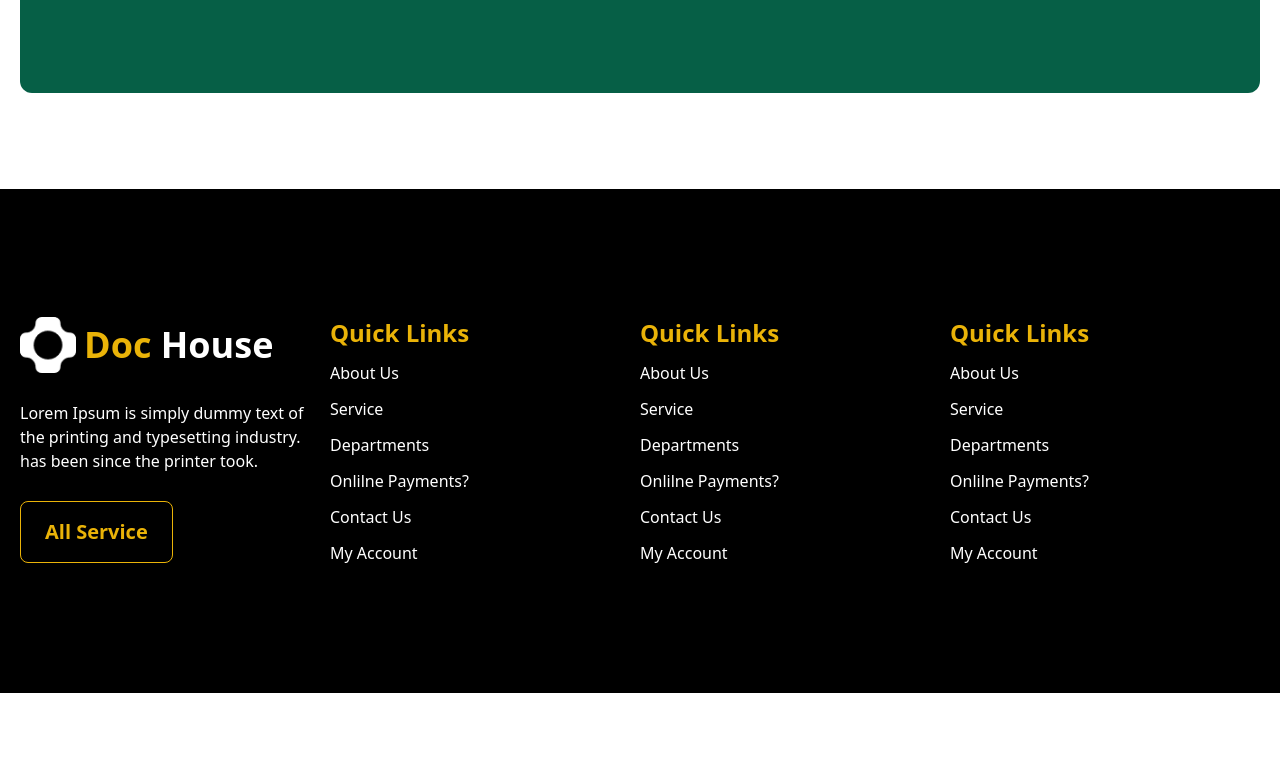
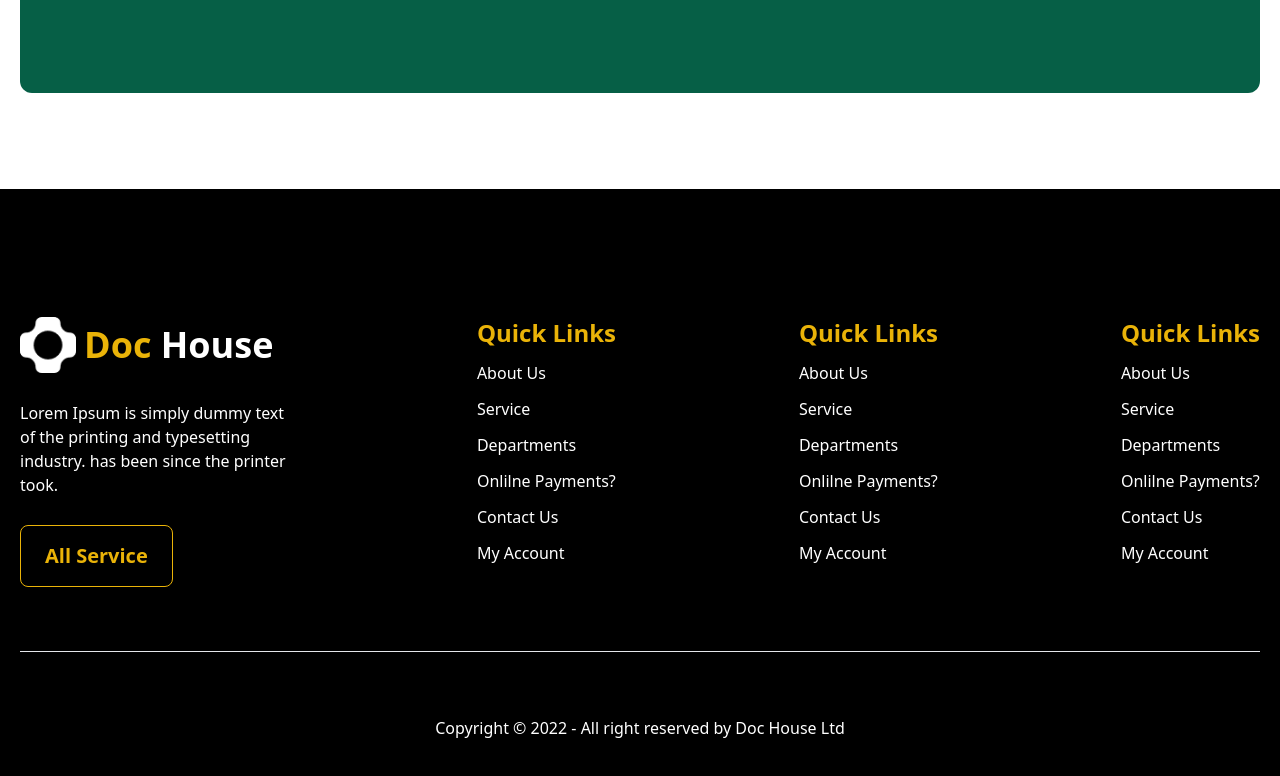
Before and after one commit to Imranhasanrimon/doc-house, a website built with Vite: page index.html in a window 1280 px wide. Shown: the part 4116-4892 px from the top of the page. Before the commit the page ends 4809 px from the top, so only its background shows below. Built offline with nearby package versions, Linux system fonts and the light colour scheme.

Commit message:
full project is done

```diff
--- a/index.html
+++ b/index.html
@@ -257,10 +257,10 @@
         </section>
     </main>
     <footer class="bg-black text-white py-32 mt-24">
-        <div class="max-w-7xl mx-auto px-5">
-            <div class="grid lg:grid-cols-4">
-                <div class="box">
-                    <div class="flex items-center gap-2">
+        <div class="max-w-7xl mx-auto px-5 text-center sm:text-left">
+            <div class="grid lg:grid-cols-4 md:grid-cols-3 gap-12 sm:grid-cols-2 ">
+                <div class="box md:col-span-3 lg:col-span-1">
+                    <div class="flex items-center justify-center sm:justify-start gap-2">
                         <img class="w-8 sm:w-12 md:w-14" src="./assets/images/image.png" alt="">
                         <h2 class="text-2xl sm:text-3xl md:text-4xl  font-bold"><span class="text-yellow-500">Doc</span>
                             House
@@ -272,7 +272,7 @@
                     <button class="text-xl font-bold border border-yellow-500 text-yellow-500 py-4 px-6 rounded-lg ">All
                         Service</button>
                 </div>
-                <ul class="box space-y-3 ">
+                <ul class="box space-y-3 sm:justify-self-end md:justify-self-start lg:justify-self-end">
                     <li class="text-yellow-500 font-bold text-2xl">Quick Links</li>
                     <li>About Us</li>
                     <li>Service</li>
@@ -281,7 +281,7 @@
                     <li>Contact Us</li>
                     <li>My Account</li>
                 </ul>
-                <ul class="box space-y-3">
+                <ul class="box space-y-3 md:justify-self-center lg:justify-self-end">
                     <li class="text-yellow-500 font-bold text-2xl">Quick Links</li>
                     <li>About Us</li>
                     <li>Service</li>
@@ -290,7 +290,7 @@
                     <li>Contact Us</li>
                     <li>My Account</li>
                 </ul>
-                <ul class="box space-y-3">
+                <ul class="box space-y-3 sm:justify-self-end md:justify-self-end">
                     <li class="text-yellow-500 font-bold text-2xl">Quick Links</li>
                     <li>About Us</li>
                     <li>Service</li>
@@ -300,6 +300,8 @@
                     <li>My Account</li>
                 </ul>
             </div>
+            <hr class="my-16">
+            <p class="text-center">Copyright © 2022 - All right reserved by Doc House Ltd</p>
         </div>
     </footer>
 
```
